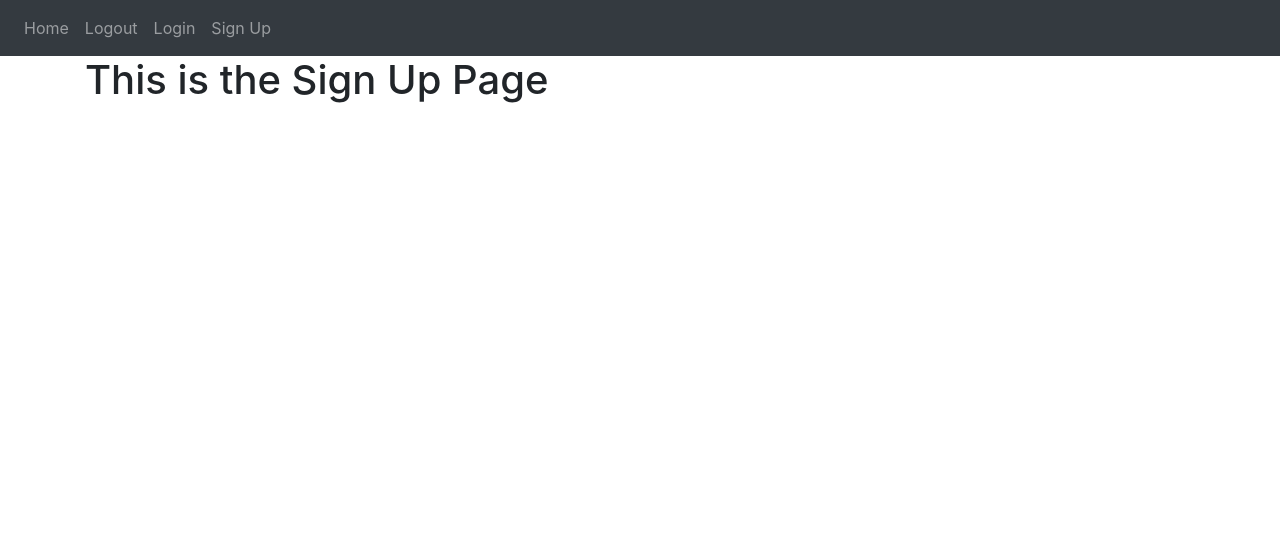
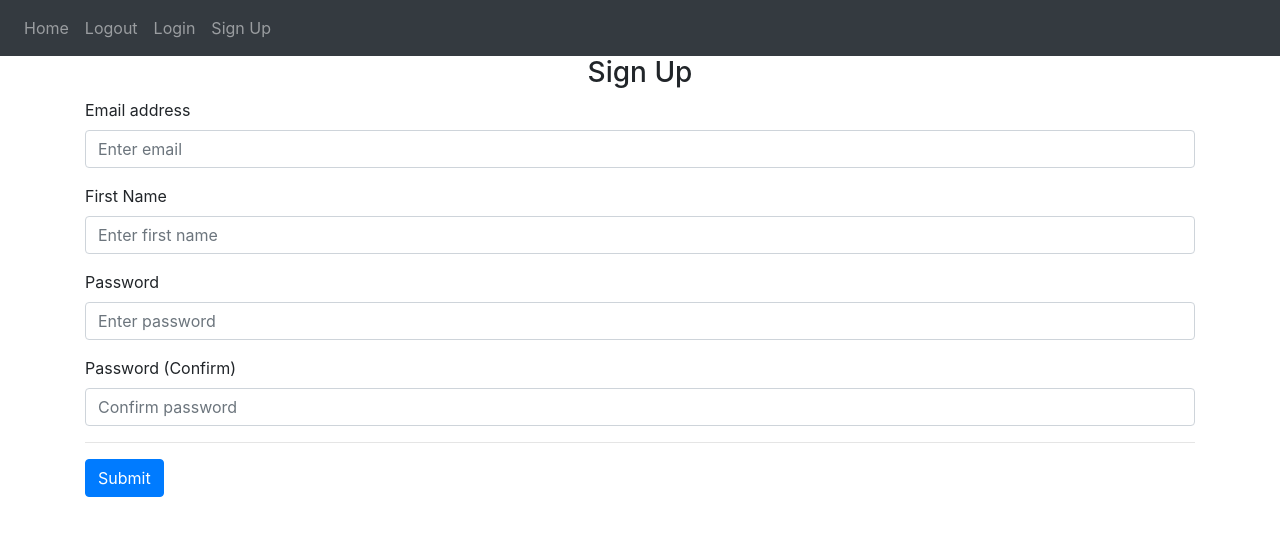
Before and after one commit to sDebski/Flask-Tic-Tac-Toe, a Flask app: page /sign-up in a window 1280 px wide. Shown: the top 536 px of the page. Run offline with Flask 3, Linux system fonts and the light colour scheme; some libraries are stand-ins or nearby versions.

Commit message:
signing up and logging added

```diff
--- a/website/auth.py
+++ b/website/auth.py
@@ -1,15 +1,34 @@
-from flask import Blueprint, render_template
+from flask import Blueprint, render_template, request, flash
 
 auth = Blueprint('auth', __name__)
 
-@auth.route('/login')
+@auth.route('/login', methods=['GET', 'POST'])
 def login():
-    return render_template('login.html')
+    return render_template('login.html', text="Testing")
 
 @auth.route('/logout')
 def logout():
     return '<p>Logout</p>'
 
-@auth.route('sign-up')
+@auth.route('sign-up', methods=['GET', 'POST'])
 def sign_up():
+
+    if request.method == 'POST':
+        email = request.form.get('email')
+        firstName = request.form.get('firstName')
+        password1 = request.form.get('password1')
+        password2 = request.form.get('password2')
+
+        if len(email) < 4:
+            flash('Email must be greater than 4 characters', category='error')
+        elif len(firstName) < 2:
+            flash('First name must be greater than 1 character.', category='error')
+        elif password1 != password2:
+            flash('Passwords don`t match', category='error')
+        elif len(password1) < 7:
+            flash('Password must be at least 7 characters.', category='error')
+        else:
+            flash('Account created!', category='success')
+
+
     return render_template('sign-up.html')
--- a/website/templates/sign-up.html
+++ b/website/templates/sign-up.html
@@ -1,5 +1,50 @@
 {% extends 'base.html' %}
 
 {% block content %}
-<h1> This is the Sign Up Page </h1>
+<form method="POST">
+    <h3 align='center'> Sign Up</h3>
+    <div class='form-group'>
+        <label for='email'>Email address</label>
+        <input
+            type='email'
+            class='form-control'
+            id='email'
+            name='email'
+            placeholder='Enter email'
+        />
+    </div>
+    <div class='form-group'>
+        <label for='firstName'>First Name</label>
+        <input
+            type='text'
+            class='form-control'
+            id='firstName'
+            name='firstName'
+            placeholder='Enter first name'
+        />
+    </div>
+    <div class='form-group'>
+        <label for='password1'>Password</label>
+        <input
+            type='password'
+            class='form-control'
+            id='password1'
+            name='password1'
+            placeholder='Enter password'
+        />
+    </div>
+    <div class='form-group'>
+        <label for='password2'>Password (Confirm)</label>
+        <input
+            type='password'
+            class='form-control'
+            id='password2'
+            name='password2'
+            placeholder='Confirm password'
+        />
+    </div>
+    <hr/>
+    <button type='submit' class='btn btn-primary'>Submit</button>
+
+</form>
 {% endblock %}
```
Also changed, not shown: website/templates/base.html (+26 -4 lines), website/templates/login.html (+26 -1 lines).
